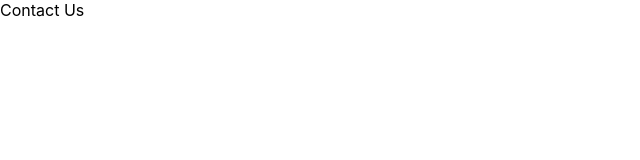
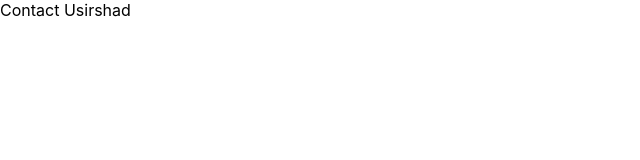
Before and after one commit to irshad0729/react-prac-2023, a React (Create React App) app: page /contact in a window 1280 px wide. Shown: the top 160 px of the page, without its empty margins (0-640 px from the left). Built offline with nearby package versions, Linux system fonts and the light colour scheme.

Commit message:
chore(contact):Add variable name

```diff
--- a/src/components/Contact.js
+++ b/src/components/Contact.js
@@ -1,7 +1,9 @@
 import React from "react";
 
 const Contact = () => {
-   return <div>Contact Us {name}</div>;
+   let name = "irshad";
+
+   return <div>Contact Us{name}</div>;
 };
 
 export default Contact;
```
Also changed, not shown: 1 other file (tests, documents, lock files or other folders).
